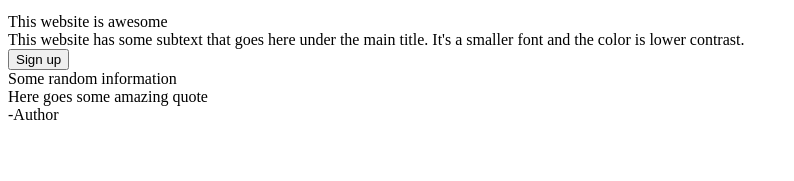
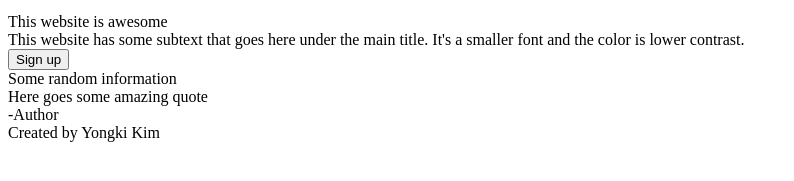
Before and after one commit to yongki95/website_project, a plain HTML site: page index.html in a window 1280 px wide. Shown: the part 99-280 px from the top of the page, without its empty margins (0-794 px from the left). Drawn offline with Linux system fonts and the light colour scheme.

Commit message:
Add footer element

```diff
--- a/index.html
+++ b/index.html
@@ -35,6 +35,8 @@
                 <div class="author">-Author</div>
             </div>
         </div>
-        <div class="footer"></div>
+        <div class="footer">
+            <div class="text_footer">Created by Yongki Kim</div>
+        </div>
     </body>
 </html>
```
